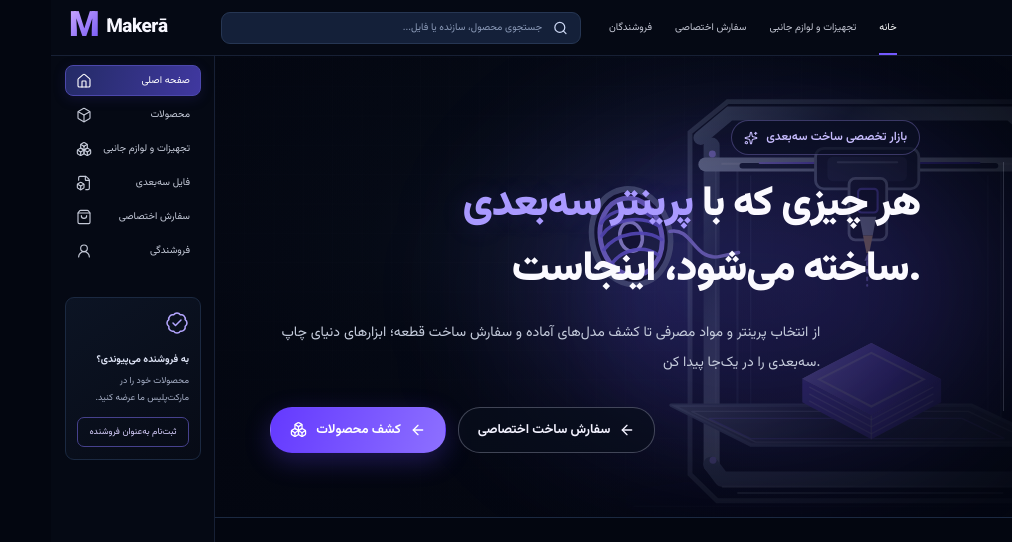
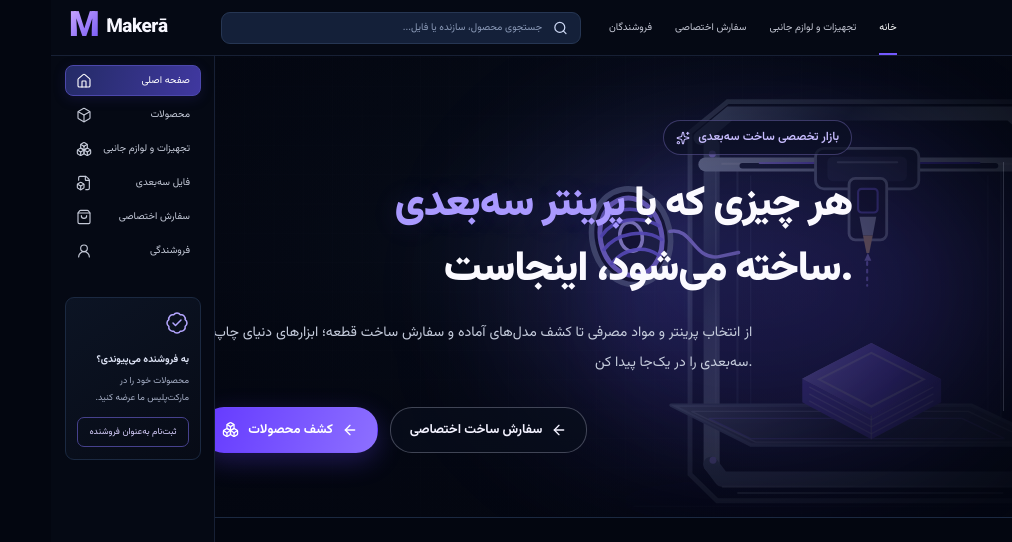
Before and after one commit to ParisaAtaee2000/web-projects, a React (Vite) app in the folder 3d-marketplace/: page / in a window 1280 px wide. Shown: the top 542 px of the page, without its empty margins (268-1280 px from the left). Built offline with nearby package versions, Linux system fonts and the light colour scheme.

Commit message:
Move hero content noticeably left on desktop

```diff
--- a/3d-marketplace/src/components/hero/hero.css
+++ b/3d-marketplace/src/components/hero/hero.css
@@ -67,9 +67,10 @@
 }
 
 .hero-content {
+  position: relative;
+  left: -100px;
   max-width: 650px;
   margin-inline-start: auto;
-  transform: translateX(-32px);
   text-align: right;
 }
 
@@ -267,9 +268,9 @@
   }
 
   .hero-content {
+    left: 0;
     max-width: 620px;
     margin-inline-start: 0;
-    transform: none;
   }
 
   .hero__features {
```
